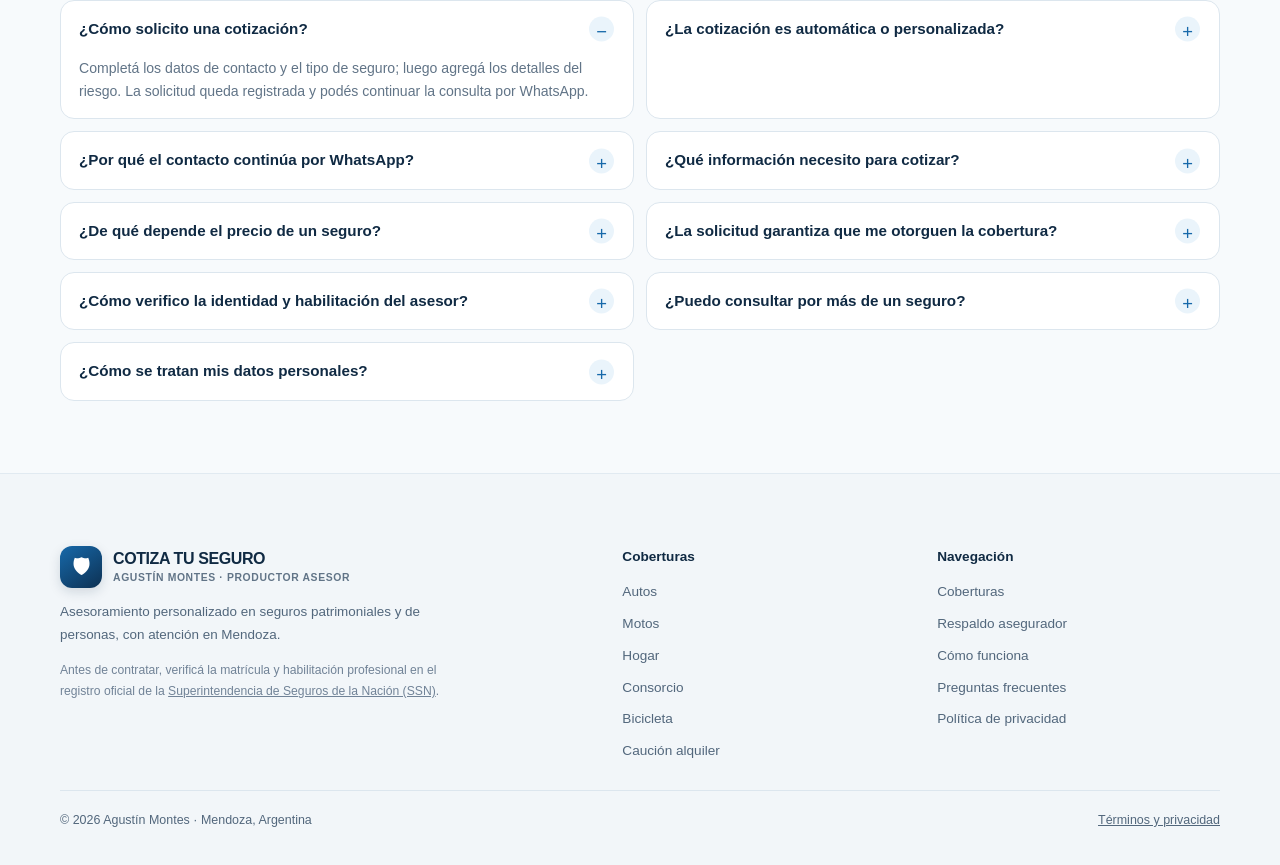
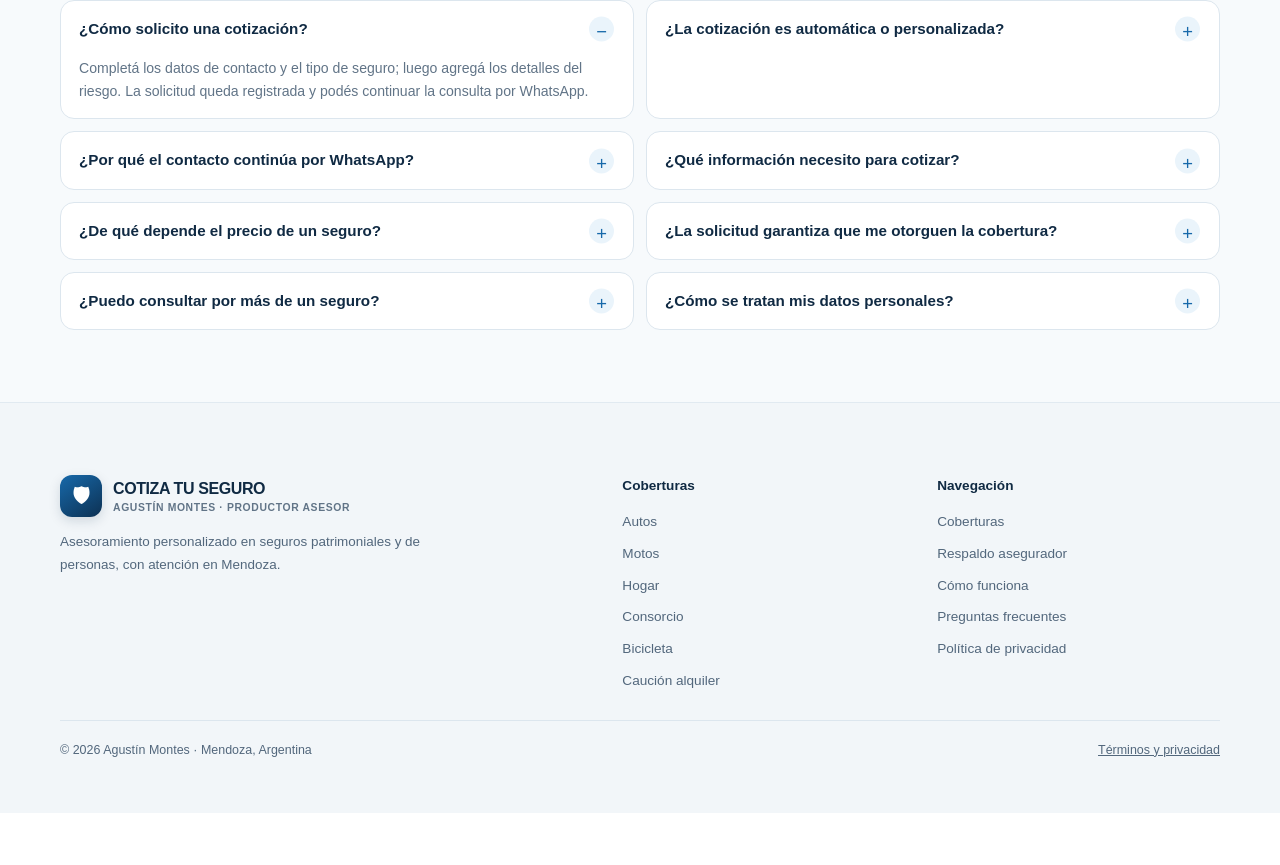
Before and after one commit to popnegro/cotizatuseguro, a Next.js app: page / in a window 1280 px wide. Shown: the part 3906-4771 px from the top of the page. After the commit the page ends 4719 px from the top, so only its background shows below. Built offline with nearby package versions, Linux system fonts and the light colour scheme.

Commit message:
content: remove SSN credential verification copy

```diff
--- a/app/page.tsx
+++ b/app/page.tsx
@@ -508,14 +508,13 @@ export default function Home() {
           <details className="faq"><summary>¿Qué información necesito para cotizar?</summary><p>El formulario solicita datos de contacto y detalles que varían según el producto, como datos del vehículo, características del inmueble o información del alquiler. El asesor puede solicitar información adicional si es necesaria para evaluar el riesgo.</p></details>
           <details className="faq"><summary>¿De qué depende el precio de un seguro?</summary><p>Depende del producto, las características del bien o riesgo, la suma asegurada, las coberturas solicitadas, los criterios de evaluación y las condiciones ofrecidas por cada aseguradora. El precio se confirma en la propuesta correspondiente.</p></details>
           <details className="faq"><summary>¿La solicitud garantiza que me otorguen la cobertura?</summary><p>No. Enviar el formulario inicia una consulta y no equivale a contratar un seguro. La aceptación, el precio, los límites, las exclusiones y la vigencia dependen de la evaluación y de la documentación contractual aplicable.</p></details>
-          <details className="faq"><summary>¿Cómo verifico la identidad y habilitación del asesor?</summary><p>Antes de contratar, solicitá los datos profesionales y verificá la matrícula y habilitación en el <a href="https://www.argentina.gob.ar/superintendencia-de-seguros/mercado-asegurador/productor-asesor-de-seguros" target="_blank" rel="noreferrer">registro oficial de la SSN</a>. El envío del formulario no confirma una credencial ni una póliza.</p></details>
           <details className="faq"><summary>¿Puedo consultar por más de un seguro?</summary><p>Sí. Podés generar una solicitud por cada producto para mantener cada consulta identificada.</p></details>
           <details className="faq"><summary>¿Cómo se tratan mis datos personales?</summary><p>Consultá la <a href="/privacidad">política de privacidad</a> antes de enviar tus datos. La solicitud se procesa para gestionar la cotización.</p></details>
         </div></div></section>
       </main>
 
       <footer className="site-footer"><div className="container footer-layout">
-        <div className="footer-about"><a className="brand footer-brand" href="#"><span className="brand-mark" aria-hidden="true">🛡</span><span className="brand-copy">COTIZA TU SEGURO<small>AGUSTÍN MONTES · PRODUCTOR ASESOR</small></span></a><p>Asesoramiento personalizado en seguros patrimoniales y de personas, con atención en Mendoza.</p><p className="ssn-note">Antes de contratar, verificá la matrícula y habilitación profesional en el registro oficial de la <a href="https://www.argentina.gob.ar/superintendencia-de-seguros/mercado-asegurador/productor-asesor-de-seguros" target="_blank" rel="noreferrer">Superintendencia de Seguros de la Nación (SSN)</a>.</p></div>
+        <div className="footer-about"><a className="brand footer-brand" href="#"><span className="brand-mark" aria-hidden="true">🛡</span><span className="brand-copy">COTIZA TU SEGURO<small>AGUSTÍN MONTES · PRODUCTOR ASESOR</small></span></a><p>Asesoramiento personalizado en seguros patrimoniales y de personas, con atención en Mendoza.</p></div>
         <div className="footer-column"><strong>Coberturas</strong>{products.map((p) => <a key={p.id} href="#cotizar" onClick={() => chooseProduct(p.id)}>{p.title}</a>)}</div>
         <div className="footer-column"><strong>Navegación</strong><a href="#seguros">Coberturas</a><a href="#aseguradoras">Respaldo asegurador</a><a href="#como-funciona">Cómo funciona</a><a href="#faq">Preguntas frecuentes</a><a href="/privacidad">Política de privacidad</a></div>
       </div><div className="container footer-bottom"><span>© {new Date().getFullYear()} Agustín Montes · Mendoza, Argentina</span><a href="/privacidad">Términos y privacidad</a></div></footer>
```
